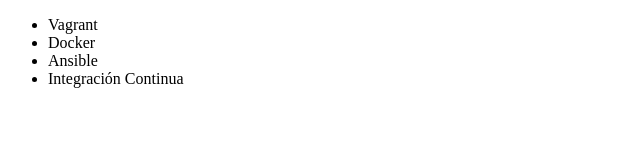
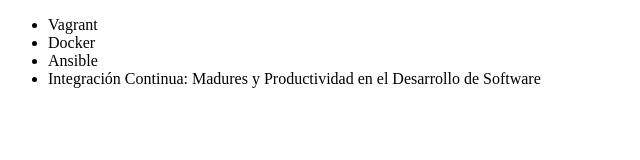
Before and after one commit to Ambarace/Alura-git, a plain HTML site: page index.html in a window 1280 px wide. Shown: the whole page, without its empty margins (0-640 px from the left). Drawn offline with Linux system fonts and the light colour scheme.

Commit message:
Renombrando curso de Integracion

```diff
--- a/index.html
+++ b/index.html
@@ -9,7 +9,7 @@
             <li>Vagrant</li>
             <li>Docker</li>
             <li>Ansible</li>
-            <li>Integración Continua</li>
+            <li>Integración Continua: Madures y Productividad en el Desarrollo de Software</li>
         </ul>
     </body>
 </html>
```
